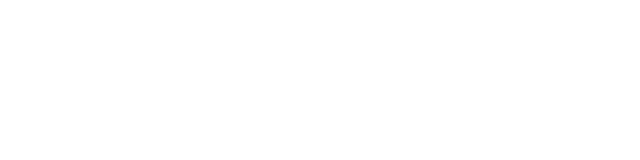
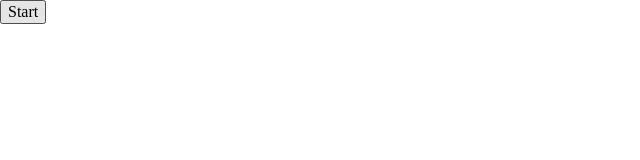
Before and after one commit to matthew-wright9630/forest-fire-game, a React (Vite) app: page /forest-fire-game/random-board in a window 1280 px wide. Before the commit this address had no page. Shown: the top 160 px of the page, without its empty margins (0-640 px from the left). Built offline with nearby package versions, Linux system fonts and the light colour scheme.

Commit message:
Fix random-board filepath

```diff
--- a/src/components/App/App.jsx
+++ b/src/components/App/App.jsx
@@ -17,7 +17,7 @@ function App() {
         {/* <Main /> */}
       </Route>
 
-      <Route path="/random-board" element={<RandomBoard />}>
+      <Route path="/forest-fire-game/random-board" element={<RandomBoard />}>
         {/* <RandomBoard /> */}
       </Route>
 
--- a/src/components/Main/Main.jsx
+++ b/src/components/Main/Main.jsx
@@ -12,7 +12,7 @@ function Main({ gameBoard, setGameBoard, gameStarted, setGameHasStarted }) {
     <main>
       <section className="main">
         <h1 className="main__header">Welcome! This is the forest fire game.</h1>
-        <Link className="main__link" to={"/random-board/"}>
+        <Link className="main__link" to={"/forest-fire-game/random-board/"}>
           Random Board
         </Link>
       </section>
```
